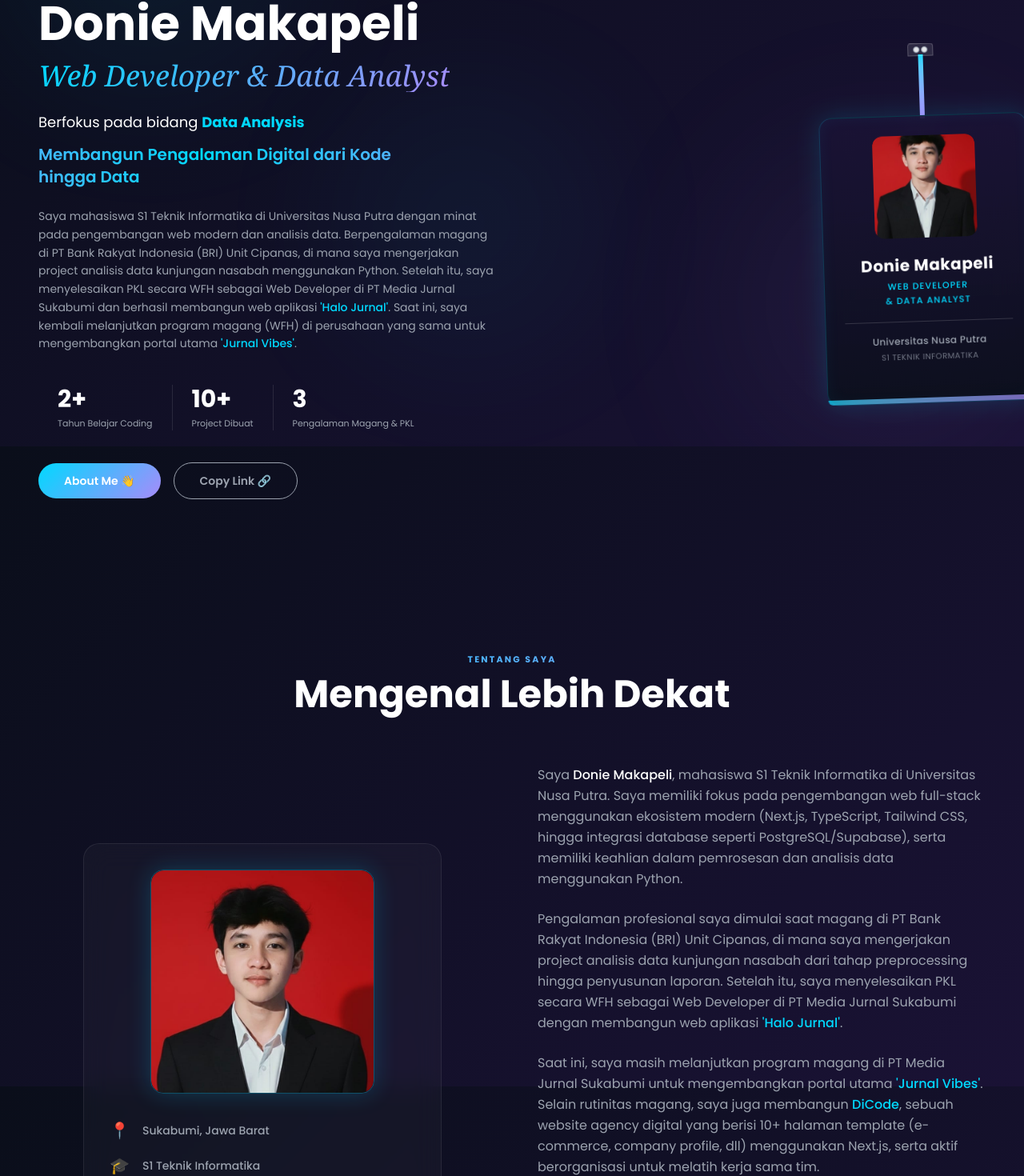
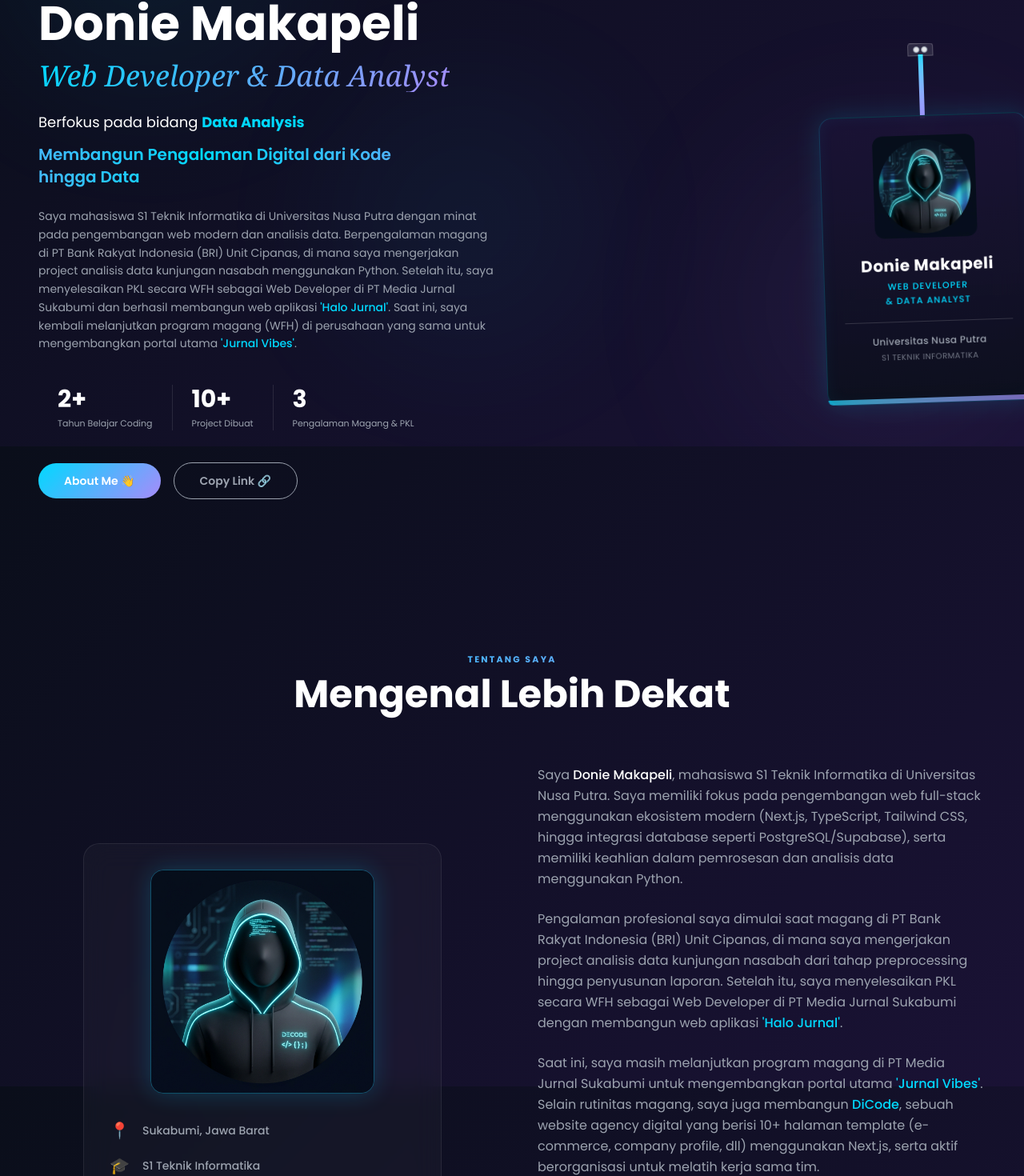
Before and after one commit to dmakapeli-prog/doni-portfolio, a Next.js app: page / in a window 1280 px wide. Shown: the part 242-1712 px from the top of the page at 80% size. Built offline with nearby package versions, Linux system fonts and the light colour scheme.

Commit message:
Replace personal photos with anonymous avatar for privacy

```diff
--- a/app/page.js
+++ b/app/page.js
@@ -193,7 +193,7 @@
         {/* Foto Profil */}
         <div className="w-28 h-28 sm:w-32 sm:h-32 rounded-xl mb-4 sm:mb-5 flex items-center justify-center shadow-inner relative overflow-hidden">
           <Image
-            src="/foto-doni.jpeg"
+            src="/avatar.png"
             alt="Donie Makapeli"
             width={128}
             height={128}
@@ -344,7 +344,7 @@
             <div className="glass-card w-full max-w-md p-5 sm:p-8 flex flex-col items-center">
               <div className="w-full aspect-square rounded-2xl mb-6 sm:mb-8 flex items-center justify-center relative overflow-hidden shadow-[0_0_30px_rgba(0,217,255,0.2)] border border-accent-cyan/30 max-w-[260px] sm:max-w-[280px] max-h-[300px] sm:max-h-[320px] mx-auto">
                 <Image
-                  src="/foto-doni.jpeg"
+                  src="/avatar.png"
                   alt="Donie Makapeli"
                   fill
                   priority={true}
```
Also changed, not shown: public/avatar.jpg (added), public/avatar.png (added).
